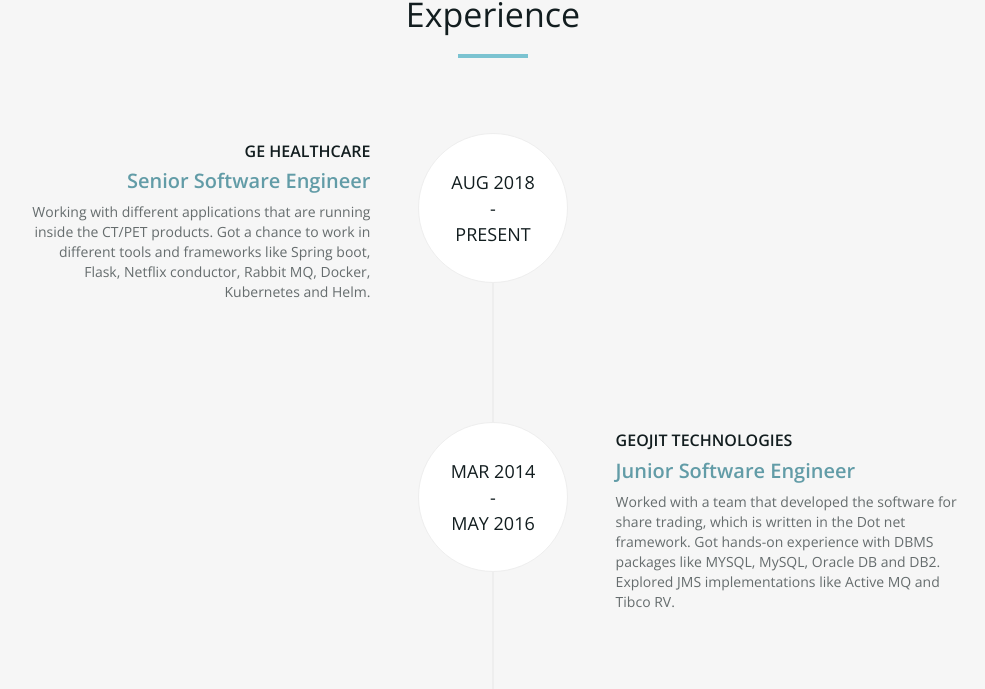
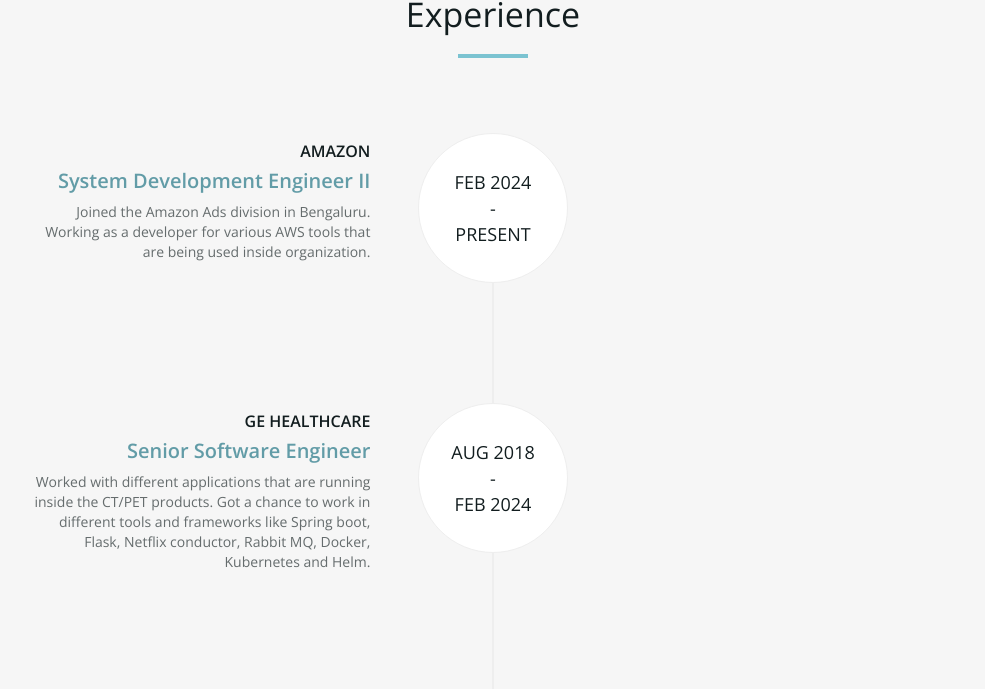
Before and after one commit to manojkumarmanusai/manojkumarmanusai.github.io, a plain HTML site: page index.html in a window 1280 px wide. Shown: the part 2831-3520 px from the top of the page, without its empty margins (147-1132 px from the left). Drawn offline with nearby package versions, Linux system fonts and the light colour scheme.

Commit message:
Updating the new job position

```diff
--- a/index.html
+++ b/index.html
@@ -119,11 +119,27 @@
     <div class="row">
       <div class="col-lg-12">
         <ul class="timeline">
+		  <li>
+            <div class="timeline-image">
+              <h4>Feb 2024<br>
+                - <br>
+                Present</h4>
+            </div>
+            <div class="timeline-panel">
+              <div class="timeline-heading">
+                <h4>Amazon</h4>
+                <h4 class="subheading">System Development Engineer II</h4>
+              </div>
+              <div class="timeline-body">
+                <p>Joined the Amazon Ads division in Bengaluru. Working as a developer for various AWS tools that are being used inside organization.</p>
+              </div>
+            </div>
+          </li>
           <li>
             <div class="timeline-image">
               <h4>Aug 2018<br>
                 - <br>
-                Present </h4>
+                Feb 2024 </h4>
             </div>
             <div class="timeline-panel">
               <div class="timeline-heading">
@@ -131,7 +147,7 @@
                 <h4 class="subheading">Senior Software Engineer</h4>
               </div>
               <div class="timeline-body">
-                <p>Working with different applications that are running inside the CT/PET products. Got a chance to work in different tools and frameworks like Spring boot, Flask, Netflix conductor, Rabbit MQ, Docker, Kubernetes and Helm.</p>
+                <p>Worked with different applications that are running inside the CT/PET products. Got a chance to work in different tools and frameworks like Spring boot, Flask, Netflix conductor, Rabbit MQ, Docker, Kubernetes and Helm.</p>
               </div>
             </div>
           </li>
```
